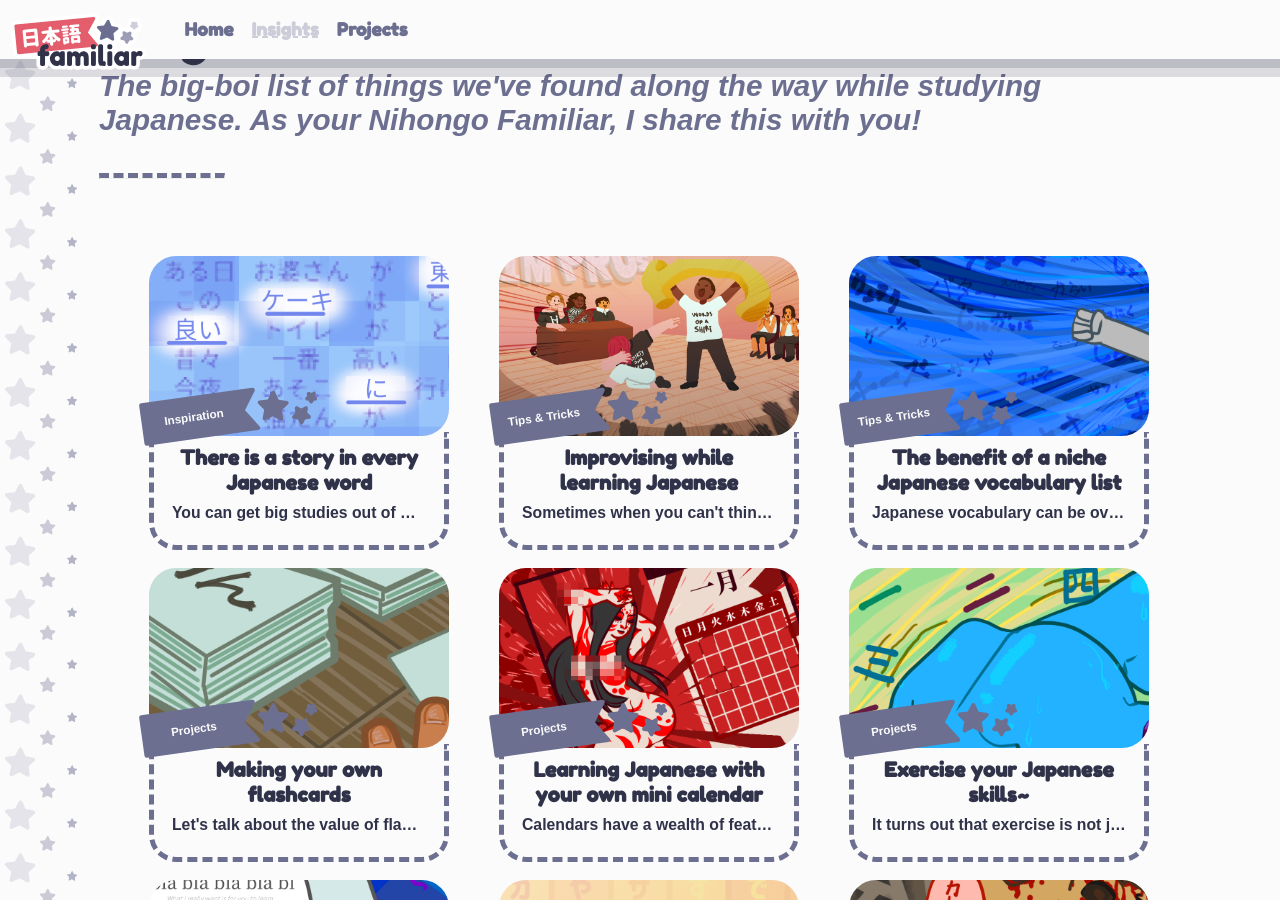
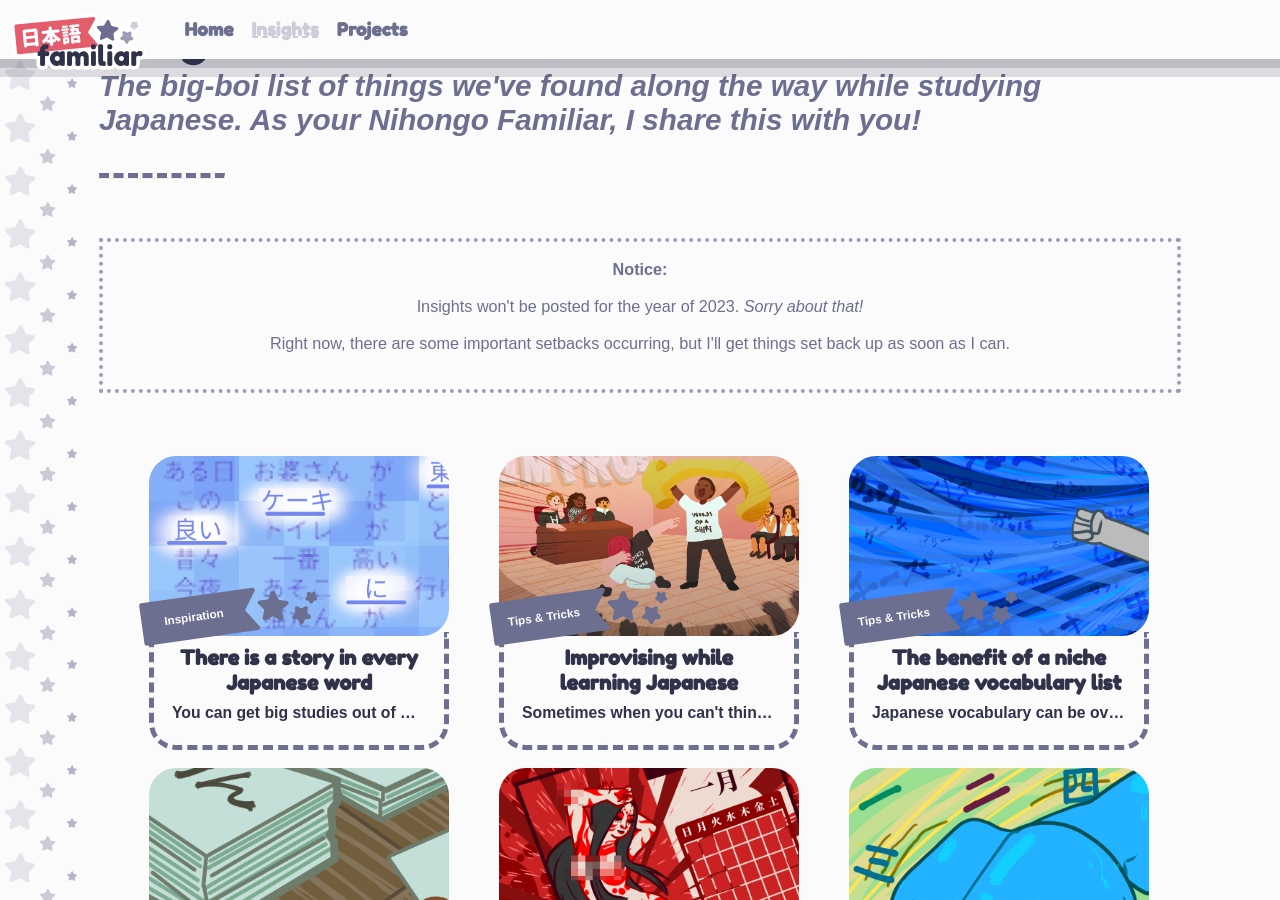
Before and after one commit to NihongoFamiliar/NihongoFamiliar.github.io, a Jekyll site: the page built from archive.md, in a window 1280 px wide and 900 px high, scrolled down 530 px. Built offline with Jekyll 4.4.1, drawn with Linux system fonts in a browser that asks for light colours; some web fonts are replaced.

Commit message:
Update archive.md

```diff
--- a/archive.md
+++ b/archive.md
@@ -4,6 +4,16 @@ title: "Insights"
 subtitle: "The big-boi list of things we've found along the way while studying Japanese. As your Nihongo Familiar, I share this with you!"
 permalink: "/insights/"
 ---
+
+<div class="notice">
+  <p><strong>Notice:</strong></p>
+  <p>
+    Insights won't be posted for the year of 2023. <em>Sorry about that!</em>
+  </p>
+  <p>
+    Right now, there are some important setbacks occurring, but I'll get things set back up as soon as I can.
+  </p>
+</div>
 
 <ul class="post-previews">
 {% if site.posts.size > 0 %}
```
